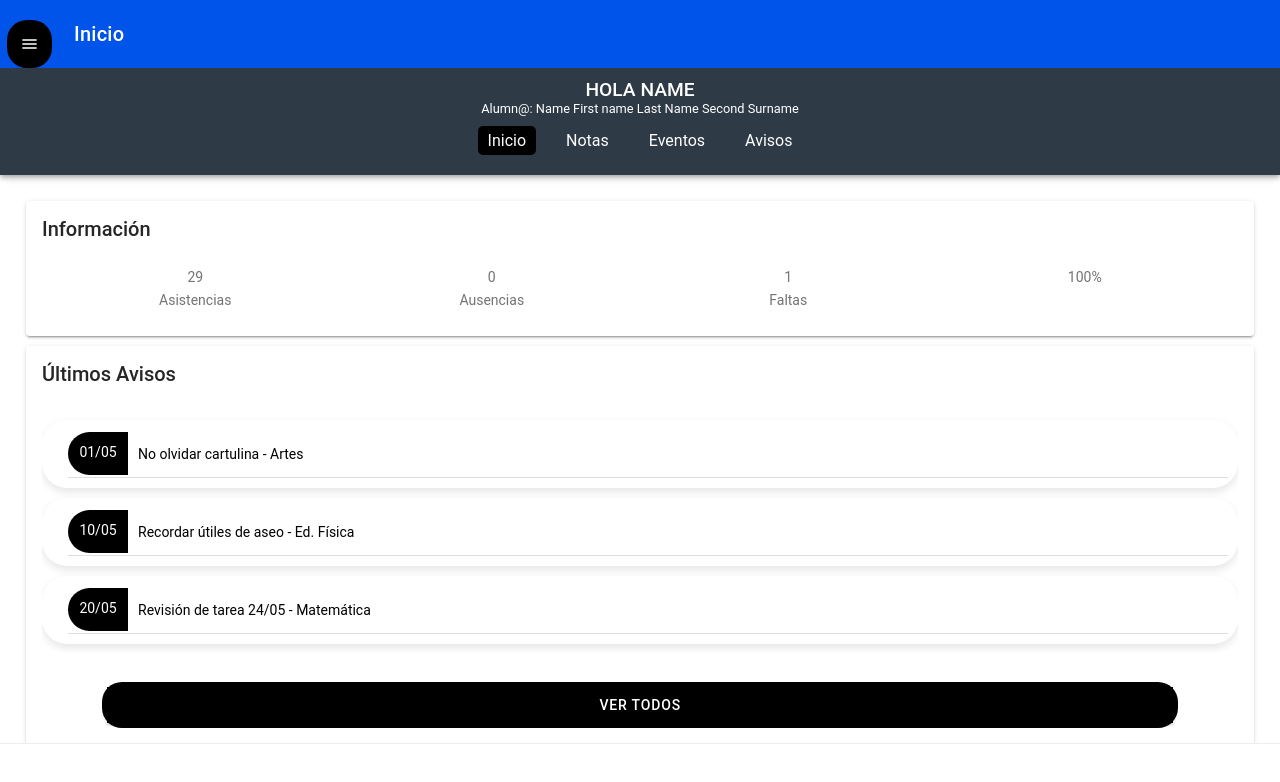
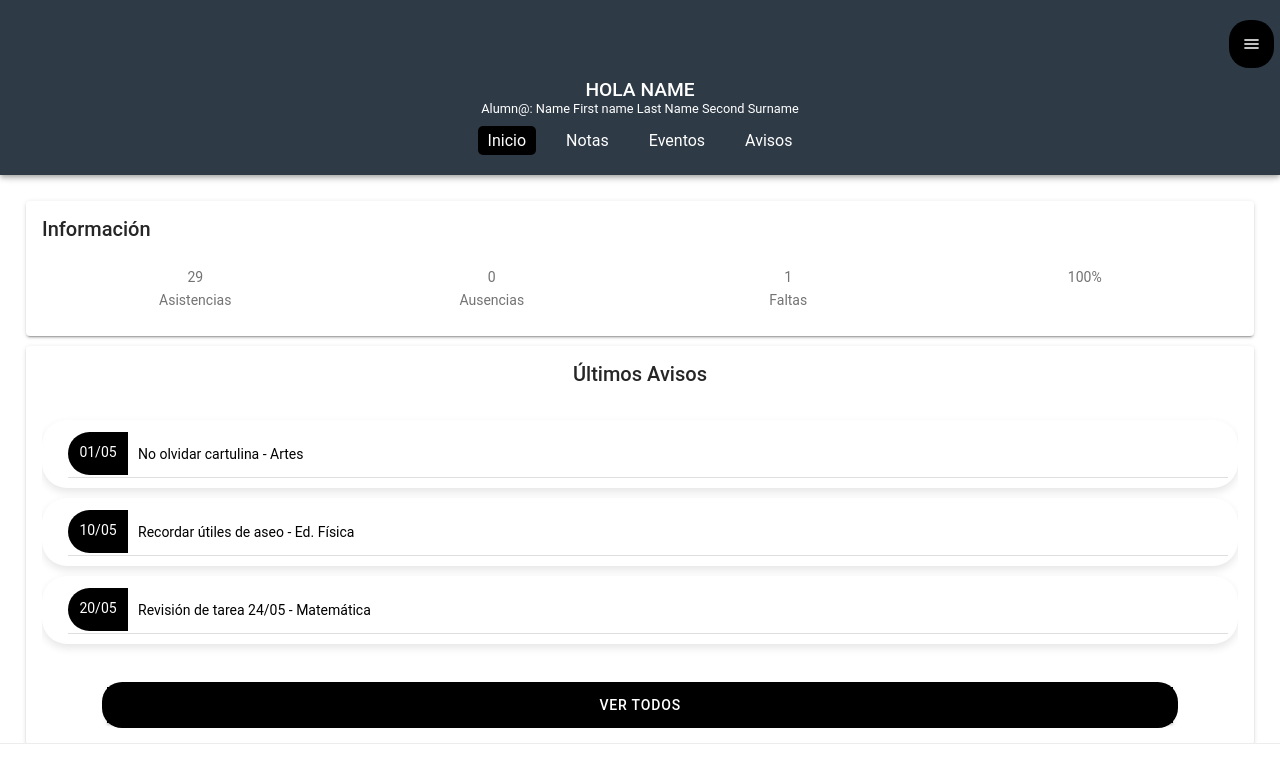
Before and after one commit to TanoOliva/Parent-Track, a React (Vite) app in the folder ionic-react/: page /home in a window 1280 px wide. Shown: the top 782 px of the page. Built offline with nearby package versions, Linux system fonts and the light colour scheme; sample sign-in values are in the browser's storage.

Commit message:
Cambios estética

```diff
--- a/ionic-react/src/components/Header.tsx
+++ b/ionic-react/src/components/Header.tsx
@@ -10,10 +10,10 @@ const Header: React.FC<HeaderProps> = ({ title }) => {
   return (
     <IonHeader>
       <IonToolbar color="primary">
-        <IonButtons slot="start">
+        <IonTitle>{title}</IonTitle>
+        <IonButtons slot="end">
           <IonMenuButton />
         </IonButtons>
-        <IonTitle>{title}</IonTitle>
       </IonToolbar>
       <div className="sub-header">
         <h2>HOLA NAME</h2>
--- a/ionic-react/src/pages/Home.tsx
+++ b/ionic-react/src/pages/Home.tsx
@@ -20,7 +20,7 @@ const Home: React.FC = () => {
 
   return (
     <IonPage>
-      <Header title="Inicio" />
+      <Header title="" />
       <IonContent className="ion-padding">
         <IonCard>
           <IonCardHeader>
@@ -50,7 +50,7 @@ const Home: React.FC = () => {
         </IonCard>
 
         <IonCard>
-          <IonCardHeader>
+          <IonCardHeader style= {{ textAlign: "center"}}>
             <IonCardTitle>Últimos Avisos</IonCardTitle>
           </IonCardHeader>
           <IonCardContent>
--- a/ionic-react/src/theme/variables.css
+++ b/ionic-react/src/theme/variables.css
@@ -1,2 +1,10 @@
 /* For information on how to create your own theme, please see:
 http://ionicframework.com/docs/theming/ */
+:root {
+    /* Otros colores */
+
+    --ion-color-primary: #2E3A46; /* Cambia este color al color del rectángulo */
+    --ion-color-primary-rgb: 44, 62, 80; /* Ajusta los valores RGB según el nuevo color */
+
+    /* Otros colores */
+  }
```
Also changed, not shown: ionic-react/src/components/Header.css (line endings or trailing spaces).
